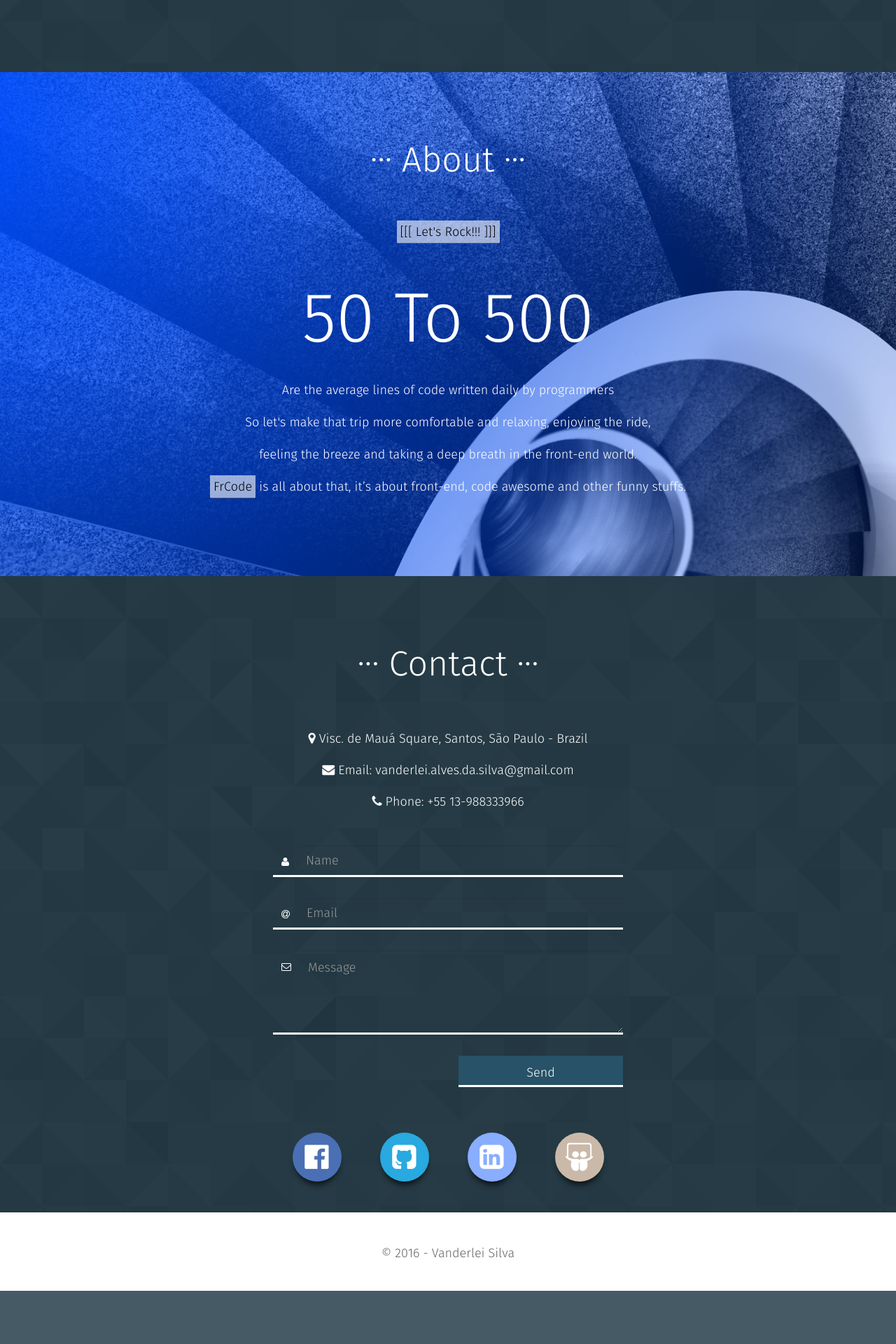
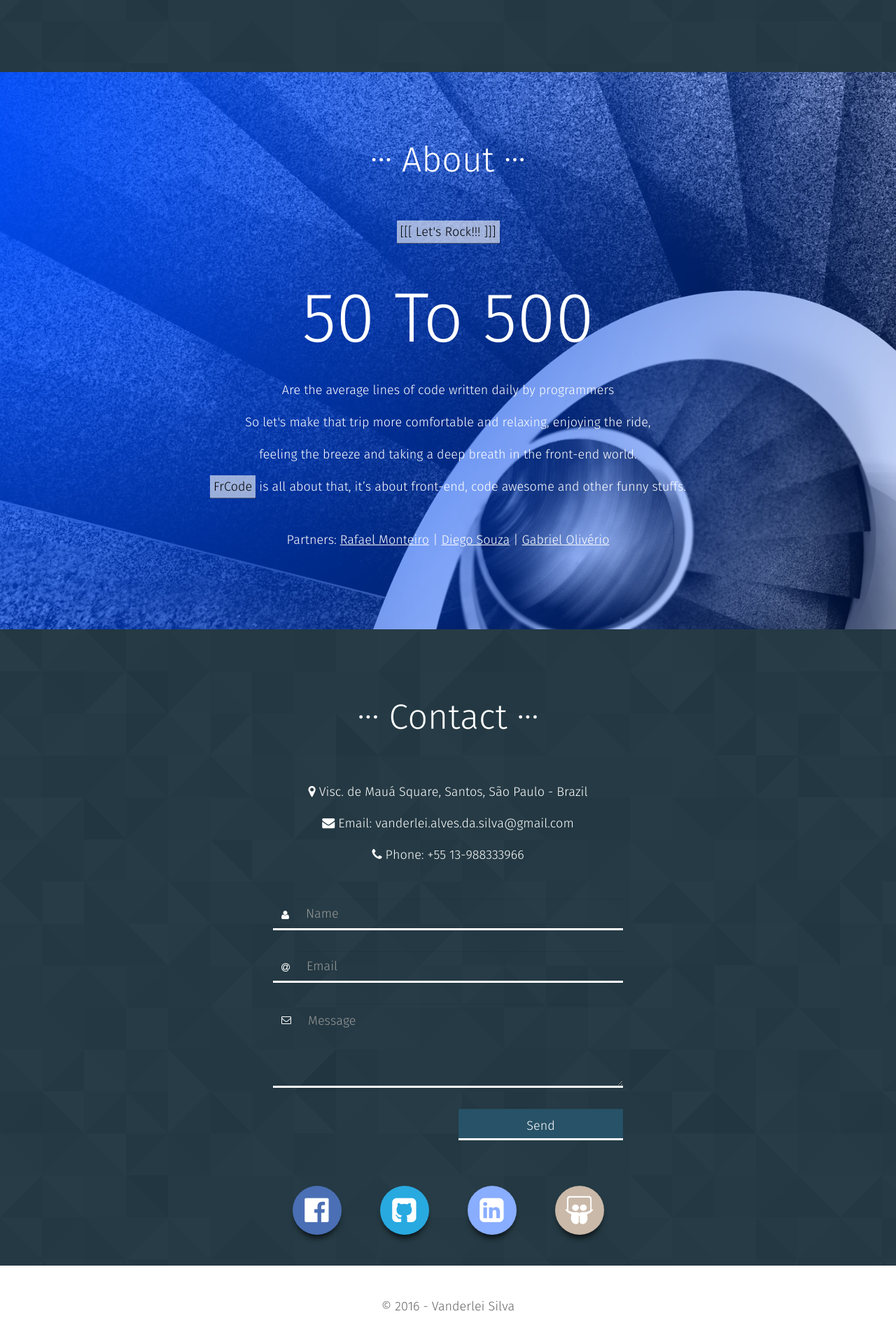
Before and after one commit to vanderleisilva/vanderleisilva.github.io, a Jekyll site: the page built from index.html, in a window 1280 px wide. Shown: the part 1938-3858 px from the top of the page at 70% size. Built offline with Jekyll 4.4.1, drawn with Linux system fonts in a browser that asks for light colours; before the commit the page ends 3782 px from its top, so only the background shows below that.

Commit message:
Add partners link

```diff
--- a/_includes/about.html
+++ b/_includes/about.html
@@ -22,6 +22,12 @@
 			<p>
 				<span class="highlight">FrCode</span> is all about that, it’s about front-end, code awesome and other funny stuffs.
 			</p>
+			<p class="partners">
+				Partners:
+				<a href="http://rafaelmonteiro.github.io/" target="_blank">Rafael Monteiro</a> |
+				<a href="http://diegosouza.github.io/" target="_blank">Diego Souza</a> |
+				<a href="http://gabrieloliverio.github.io/" target="_blank">Gabriel Olivério</a>
+			</p>
 		</div>
 	</div>
 </section>
--- a/_layouts/base.html
+++ b/_layouts/base.html
@@ -29,7 +29,9 @@
 		<div class="container">
 			<div class="row">
 				<div class="col-xs-12 footer-copyright">
-					<p>&copy; 2016 - <a href="#" target="_parent">{{ site.author }}</a></p>
+					<p>
+						&copy; 2016 - <a href="#" target="_parent">{{ site.author }}</a>
+					</p>
 				</div>
 			</div>
 		</div>
--- a/blog/atom.xml
+++ b/blog/atom.xml
@@ -19,7 +19,7 @@ layout: null
 		<title>{{ post.title }}</title>
 		<link href="{{ site.url }}{{ post.url }}"/>
 		<updated>{{ post.date | date_to_xmlschema }}</updated>
-		<id>{{ site.url }}/{{ post.id }}</id>
+		<id>{{ site.url }}{{ post.id }}</id>
 		<content type="html">{{ post.content | xml_escape }}</content>
 	</entry>
 	{% endfor %}
--- a/css/tpl_style.css
+++ b/css/tpl_style.css
@@ -326,6 +326,8 @@ nav.main-menu a:link, nav.main-menu a:hover, nav.main-menu a:focus, nav.main-men
     display: block;
     width: 260px;
 }
+#tpl_about .partners a{ color:white; display: inline; text-decoration: underline}
+#tpl_about .partners { margin-top: 40px; }
 #tpl_about .tpl_about_text_wapper {
     width: 100%;
     max-width: 550px;
```
